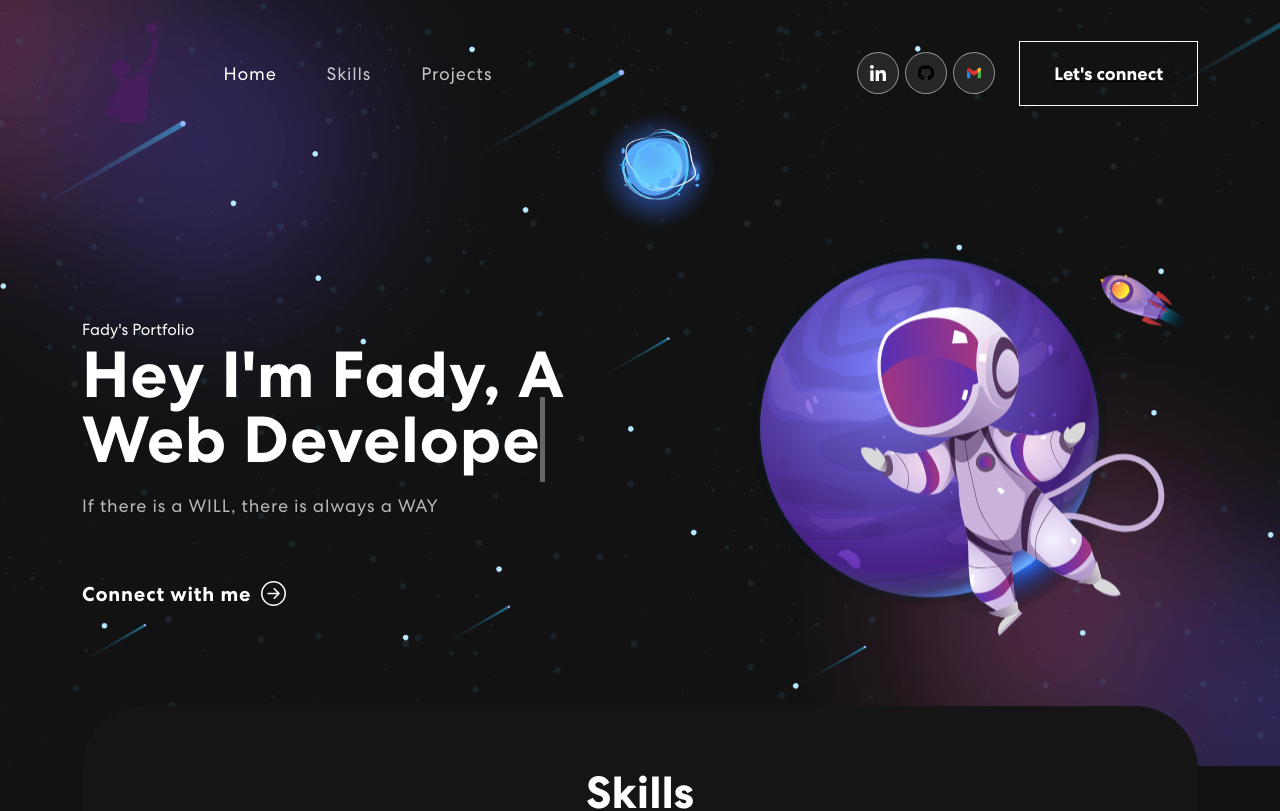
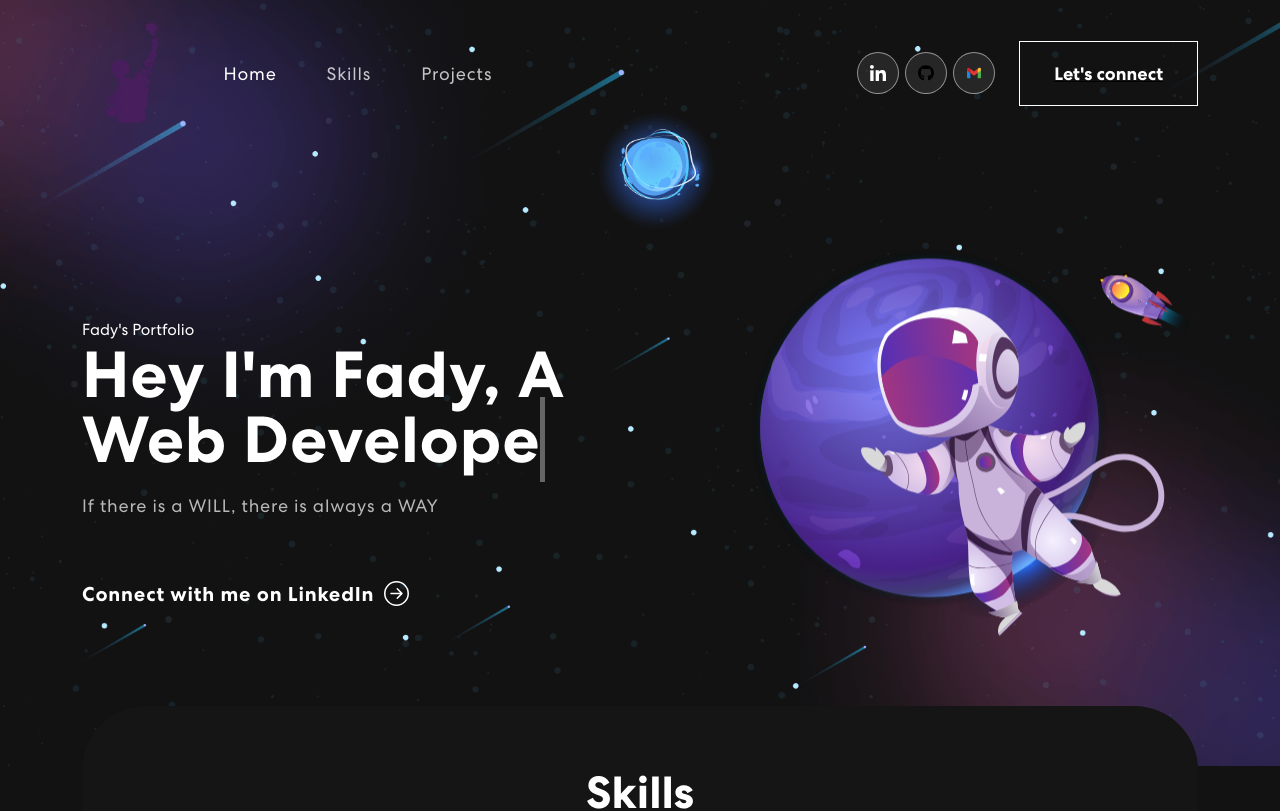
Before and after one commit to Whirlwindraven/my-react-app, a React (Create React App) app: page / in a window 1280 px wide. Shown: the top 811 px of the page. Built offline with nearby package versions, Linux system fonts and the light colour scheme.

Commit message:
banner change

```diff
--- a/src/components/Banner.js
+++ b/src/components/Banner.js
@@ -59,7 +59,7 @@ export const Banner = () => {
                         <span className="tagbline">Fady's Portfolio</span>
                         <h1>{`Hey I'm Fady, `} <span className="txt-rotate" dataPeriod="1000" data-rotate= '["A Web Developer", " A Business Analyst", " A Data Analyst", " An Entreprenur/Starup Founder"," A Recruiting & HR Professironal ", "And a Research & Innovation Strategist"]'><span className="wrap">{text}</span></span></h1>
                         <p>If there is a WILL, there is always a WAY</p>
-                        <button onClick={() => console.log('hellos') }>Connect with me <ArrowRightCircle size={25} /></button>
+                        <button onClick={() => console.log('hellos') }>Connect with me on LinkedIn <ArrowRightCircle size={25} /></button>
                         </div>}
                         </TrackVisibility>
                     </Col>
```
